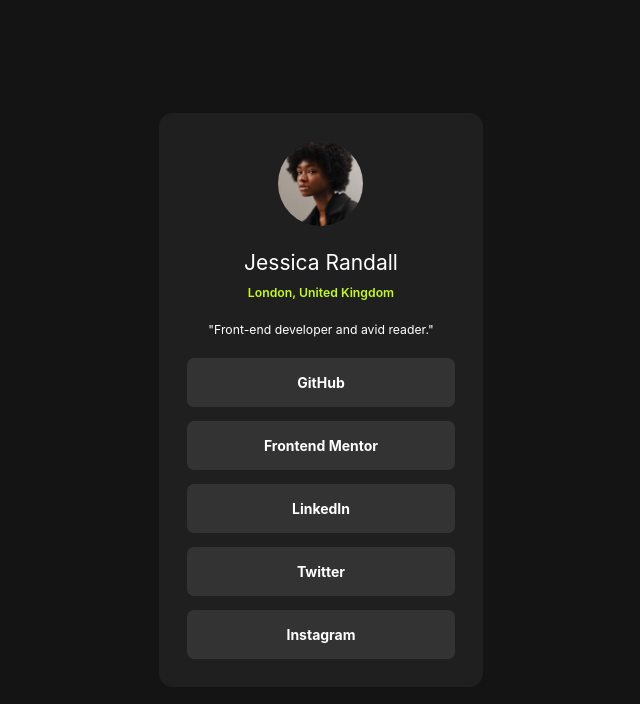
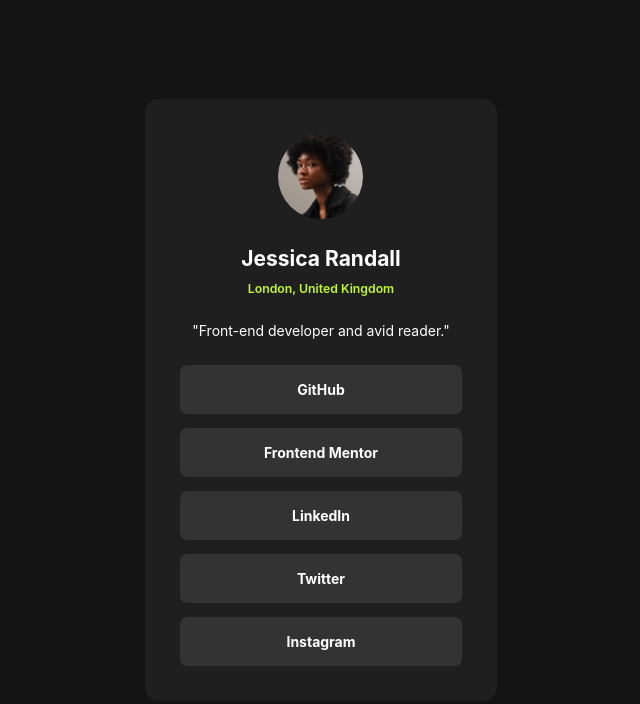
Before and after one commit to sharms-my/social-links-profile, a plain HTML site: page index.html in a window 1280 px wide. Shown: the whole page, without its empty margins (319-959 px from the left). Drawn offline with Linux system fonts and the light colour scheme.

Commit message:
size adjustments and ReadME screenshots link

```diff
--- a/index.html
+++ b/index.html
@@ -16,7 +16,7 @@
         <img src="assets/images/avatar-jessica.jpeg" alt ="avatar-jessica" />
       </div>
       <div class="card__author">
-        <div class="card__author-name">Jessica Randall</div>
+        <h1 class="card__author-name">Jessica Randall</h1>
         <div class="card__author-address">London, United Kingdom</div>
         <div class="card__author-title">"Front-end developer and avid reader."</div>
       </div>
--- a/sass/main.scss
+++ b/sass/main.scss
@@ -26,7 +26,7 @@ main
     flex-direction: column;
     align-items: center;
     text-align: center;
-    padding: 2em;
+    padding: 2.5em;
     transition: ease 0.5s;
     &:hover
     {
@@ -37,7 +37,7 @@ main
         width: 85px;
         border-radius: 50%;
         overflow: hidden;
-        margin-bottom: 1.5em;
+        margin-bottom: 1.75em;
     }
     &__author
     {
@@ -49,14 +49,13 @@ main
         &-address
         {
             color: $theme-primary-color;
-            margin-bottom: 1.5em;
+            margin-bottom: 1.75em;
             font-size: 0.875em;
             font-weight: 600;
         }
         &-title
         {
-            font-size: 0.875em;
-            margin-bottom: 1.5em;
+            margin-bottom: 1.75em;
         }
     }
     &__socials
@@ -71,7 +70,7 @@ main
             {
                 font-weight: bold;
                 display: block;
-                padding: 1em 5.5em;
+                padding: 1em 6em;
                 cursor: url(assets/images/handcursor.svg), auto;
             }
             &:last-child {
```
Also changed, not shown: style.css, 2 other files.
